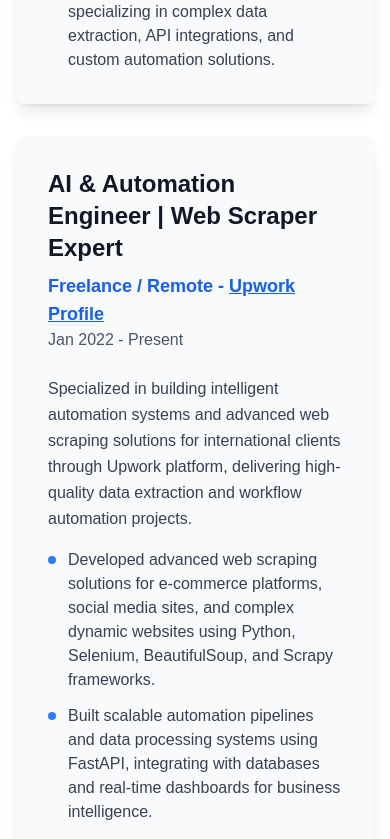
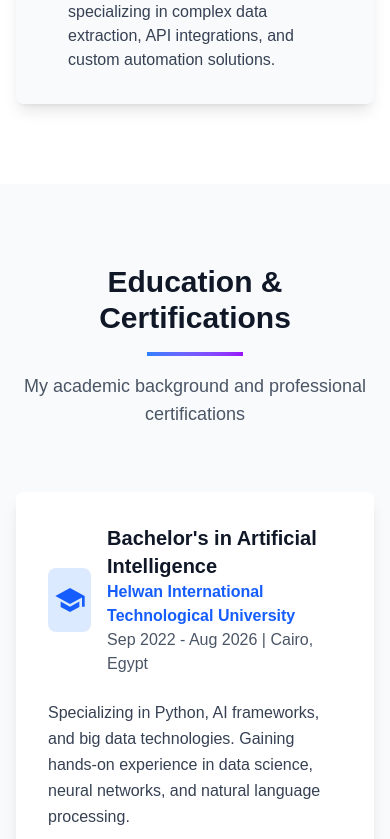
Before and after one commit to xx36Mostafa/mustafa-portfolio, a Next.js app: page / in a window 390 px wide. Shown: the part 5438-6277 px from the top of the page. Built offline with nearby package versions, Linux system fonts and the light colour scheme.

Commit message:
Update page.tsx

```diff
--- a/src/app/page.tsx
+++ b/src/app/page.tsx
@@ -508,44 +508,6 @@ export default function Home() {
                   </ul>
                 </div>
               </div>
-              <div className="bg-gray-50 dark:bg-gray-800 p-8 rounded-lg shadow-lg hover:shadow-xl transition-all duration-300 transform hover:-translate-y-2 hover-lift group hover:bg-gradient-to-br hover:from-blue-50 hover:to-indigo-50 dark:hover:from-gray-700 dark:hover:to-blue-900 opacity-0 animate-slide-in-bottom" style={{ animationDelay: '0.8s' }}>
-                <div className="flex flex-col md:flex-row md:items-center md:justify-between mb-6">
-                  <div>
-                    <h3 className="text-2xl font-bold text-gray-900 dark:text-white mb-2 group-hover:text-blue-600 dark:group-hover:text-blue-400 transition-colors duration-300">
-                      AI & Automation Engineer | Web Scraper Expert
-                    </h3>
-                    <p className="text-lg text-blue-600 dark:text-blue-400 font-semibold">
-                      Freelance / Remote - <a href="https://www.upwork.com/freelancers/~01f4c8c8a8a8a8a8" target="_blank" rel="noopener noreferrer" className="hover:text-blue-700 dark:hover:text-blue-300 transition-colors underline">Upwork Profile</a>
-                    </p>
-                  </div>
-                  <div className="text-gray-600 dark:text-gray-300 font-medium">
-                    Jan 2022 - Present
-                  </div>
-                </div>
-                <div className="space-y-4">
-                  <p className="text-gray-700 dark:text-gray-300 leading-relaxed">
-                    Specialized in building intelligent automation systems and advanced web scraping solutions for international clients through Upwork platform, delivering high-quality data extraction and workflow automation projects.
-                  </p>
-                  <ul className="space-y-3 text-gray-700 dark:text-gray-300">
-                    <li className="flex items-start">
-                      <span className="w-2 h-2 bg-blue-500 rounded-full mt-2 mr-3 flex-shrink-0"></span>
-                      Developed advanced web scraping solutions for e-commerce platforms, social media sites, and complex dynamic websites using Python, Selenium, BeautifulSoup, and Scrapy frameworks.
-                    </li>
-                    <li className="flex items-start">
-                      <span className="w-2 h-2 bg-blue-500 rounded-full mt-2 mr-3 flex-shrink-0"></span>
-                      Built scalable automation pipelines and data processing systems using FastAPI, integrating with databases and real-time dashboards for business intelligence.
-                    </li>
-                    <li className="flex items-start">
-                      <span className="w-2 h-2 bg-blue-500 rounded-full mt-2 mr-3 flex-shrink-0"></span>
-                      Created intelligent Telegram bots and desktop automation tools for workflow optimization, customer service automation, and data management.
-                    </li>
-                    <li className="flex items-start">
-                      <span className="w-2 h-2 bg-blue-500 rounded-full mt-2 mr-3 flex-shrink-0"></span>
-                      Delivered 50+ successful projects on Upwork with 100% client satisfaction, specializing in complex data extraction, API integrations, and custom automation solutions.
-                    </li>
-                  </ul>
-                </div>
-              </div>
 
             </div>
           </div>
```
